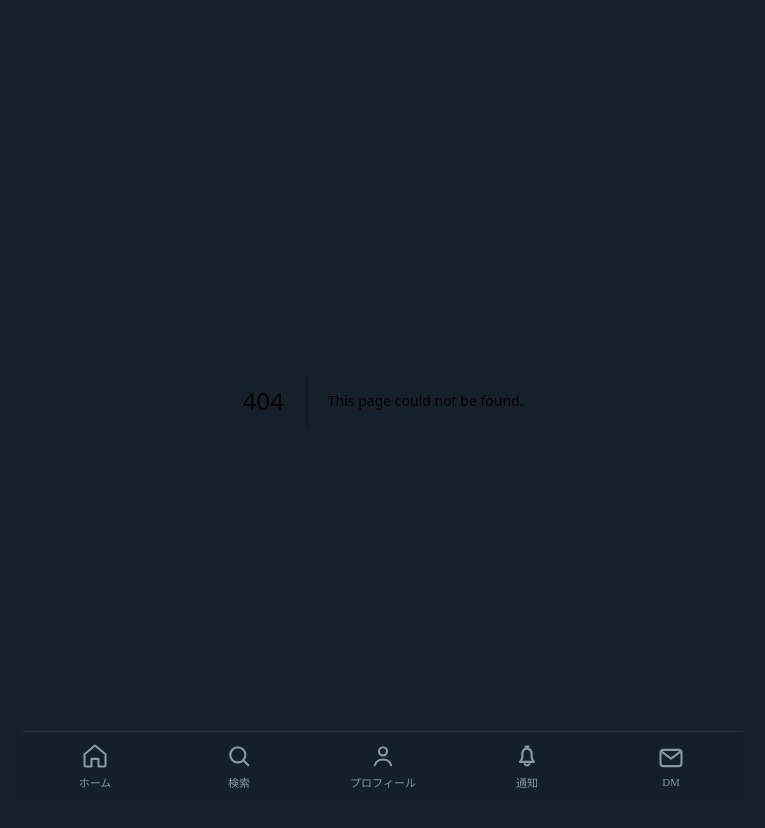
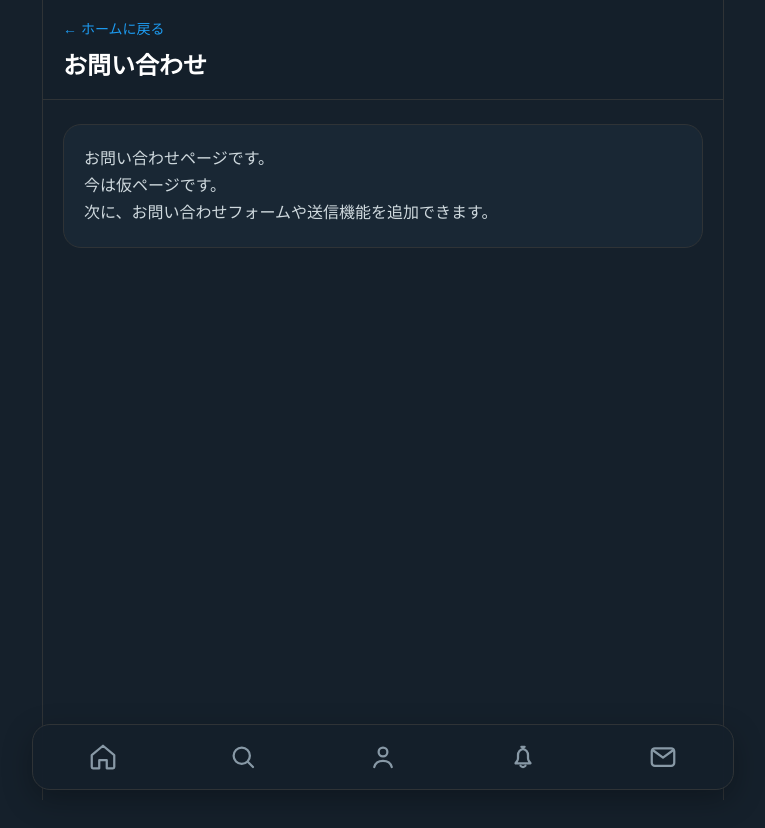
Before and after one commit to kazu4240/my-sns, a Next.js app: page /contact in a window 1280 px wide. Before the commit this address had no page. Shown: the top 828 px of the page, without its empty margins (257-1022 px from the left). Built offline with nearby package versions, Linux system fonts and the light colour scheme.

Commit message:
add settings menu and simplify bottom nav

```diff
--- /dev/null
+++ b/app/contact/page.tsx
@@ -0,0 +1,83 @@
+"use client";
+
+import Link from "next/link";
+
+export default function ContactPage() {
+  return (
+    <main
+      style={{
+        minHeight: "100vh",
+        background: "#15202b",
+        color: "#ffffff",
+        fontFamily: "sans-serif",
+      }}
+    >
+      <div
+        style={{
+          maxWidth: "680px",
+          margin: "0 auto",
+          borderLeft: "1px solid #2f3336",
+          borderRight: "1px solid #2f3336",
+          minHeight: "100vh",
+          background: "#15202b",
+        }}
+      >
+        <header
+          style={{
+            position: "sticky",
+            top: 0,
+            background: "rgba(21, 32, 43, 0.96)",
+            backdropFilter: "blur(8px)",
+            borderBottom: "1px solid #2f3336",
+            padding: "18px 20px",
+            zIndex: 10,
+          }}
+        >
+          <Link
+            href="/"
+            style={{
+              color: "#1d9bf0",
+              textDecoration: "none",
+              fontSize: "14px",
+              display: "inline-block",
+              marginBottom: "8px",
+            }}
+          >
+            ← ホームに戻る
+          </Link>
+
+          <h1
+            style={{
+              margin: 0,
+              fontSize: "24px",
+              fontWeight: "bold",
+            }}
+          >
+            お問い合わせ
+          </h1>
+        </header>
+
+        <section
+          style={{
+            padding: "24px 20px",
+          }}
+        >
+          <div
+            style={{
+              border: "1px solid #2f3336",
+              borderRadius: "18px",
+              padding: "20px",
+              background: "#192734",
+              color: "#cfd9de",
+              lineHeight: 1.7,
+            }}
+          >
+            お問い合わせページです。<br />
+            今は仮ページです。<br />
+            次に、お問い合わせフォームや送信機能を追加できます。
+          </div>
+        </section>
+      </div>
+    </main>
+  );
+}
--- a/app/layout.tsx
+++ b/app/layout.tsx
@@ -19,7 +19,7 @@ export default function RootLayout({
           background: "#15202b",
         }}
       >
-        <div style={{ paddingBottom: "78px" }}>{children}</div>
+        <div style={{ paddingBottom: "94px" }}>{children}</div>
         <BottomNav />
       </body>
     </html>
--- a/components/BottomNav.tsx
+++ b/components/BottomNav.tsx
@@ -5,7 +5,7 @@ import { usePathname } from "next/navigation";
 
 function HomeIcon({ active }: { active: boolean }) {
   return (
-    <svg width="28" height="28" viewBox="0 0 24 24" fill={active ? "currentColor" : "none"}>
+    <svg width="30" height="30" viewBox="0 0 24 24" fill={active ? "currentColor" : "none"}>
       <path
         d="M3 10.5L12 3L21 10.5V20C21 20.5523 20.5523 21 20 21H15V14.5H9V21H4C3.44772 21 3 20.5523 3 20V10.5Z"
         stroke="currentColor"
@@ -16,9 +16,9 @@ function HomeIcon({ active }: { active: boolean }) {
   );
 }
 
-function SearchIcon({ active }: { active: boolean }) {
+function SearchIcon() {
   return (
-    <svg width="28" height="28" viewBox="0 0 24 24" fill="none">
+    <svg width="30" height="30" viewBox="0 0 24 24" fill="none">
       <circle cx="11" cy="11" r="6.5" stroke="currentColor" strokeWidth="1.8" />
       <path d="M16 16L20 20" stroke="currentColor" strokeWidth="1.8" strokeLinecap="round" />
     </svg>
@@ -27,7 +27,7 @@ function SearchIcon({ active }: { active: boolean }) {
 
 function ProfileIcon({ active }: { active: boolean }) {
   return (
-    <svg width="28" height="28" viewBox="0 0 24 24" fill={active ? "currentColor" : "none"}>
+    <svg width="30" height="30" viewBox="0 0 24 24" fill={active ? "currentColor" : "none"}>
       <circle cx="12" cy="8" r="3.5" stroke="currentColor" strokeWidth="1.8" />
       <path
         d="M5 20C5.8 16.9 8.47 15 12 15C15.53 15 18.2 16.9 19 20"
@@ -39,9 +39,9 @@ function ProfileIcon({ active }: { active: boolean }) {
   );
 }
 
-function BellIcon({ active }: { active: boolean }) {
+function BellIcon() {
   return (
-    <svg width="28" height="28" viewBox="0 0 24 24" fill="none">
+    <svg width="30" height="30" viewBox="0 0 24 24" fill="none">
       <path
         d="M6 17H18L16.8 15.4C16.3 14.73 16 13.92 16 13.08V10.5C16 8.01 14.21 5.92 11.85 5.46V5C11.85 4.36 11.34 3.85 10.7 3.85H13.3C12.66 3.85 12.15 4.36 12.15 5V5.46C9.79 5.92 8 8.01 8 10.5V13.08C8 13.92 7.7 14.73 7.2 15.4L6 17Z"
         stroke="currentColor"
@@ -58,9 +58,9 @@ function BellIcon({ active }: { active: boolean }) {
   );
 }
 
-function MessageIcon({ active }: { active: boolean }) {
+function MessageIcon() {
   return (
-    <svg width="28" height="28" viewBox="0 0 24 24" fill="none">
+    <svg width="30" height="30" viewBox="0 0 24 24" fill="none">
       <rect x="3" y="5" width="18" height="14" rx="2.5" stroke="currentColor" strokeWidth="1.8" />
       <path
         d="M4.5 7L12 12.5L19.5 7"
@@ -77,11 +77,11 @@ export default function BottomNav() {
   const pathname = usePathname();
 
   const items = [
-    { href: "/", label: "ホーム", icon: HomeIcon },
-    { href: "/search", label: "検索", icon: SearchIcon },
-    { href: "/profile", label: "プロフィール", icon: ProfileIcon },
-    { href: "/notifications", label: "通知", icon: BellIcon },
-    { href: "/messages", label: "DM", icon: MessageIcon },
+    { href: "/", icon: HomeIcon },
+    { href: "/search", icon: SearchIcon },
+    { href: "/profile", icon: ProfileIcon },
+    { href: "/notifications", icon: BellIcon },
+    { href: "/messages", icon: MessageIcon },
   ];
 
   return (
@@ -89,14 +89,16 @@ export default function BottomNav() {
       style={{
         position: "fixed",
         left: "50%",
-        bottom: 0,
+        bottom: "10px",
         transform: "translateX(-50%)",
-        width: "100%",
-        maxWidth: "720px",
+        width: "calc(100% - 18px)",
+        maxWidth: "700px",
         background: "rgba(21, 32, 43, 0.96)",
         backdropFilter: "blur(14px)",
-        borderTop: "1px solid #2f3336",
+        border: "1px solid #2f3336",
+        borderRadius: "18px",
         zIndex: 999,
+        boxShadow: "0 10px 30px rgba(0,0,0,0.28)",
       }}
     >
       <div
@@ -104,7 +106,7 @@ export default function BottomNav() {
           display: "grid",
           gridTemplateColumns: "repeat(5, 1fr)",
           alignItems: "center",
-          minHeight: "68px",
+          minHeight: "64px",
         }}
       >
         {items.map((item) => {
@@ -121,19 +123,14 @@ export default function BottomNav() {
               href={item.href}
               style={{
                 display: "flex",
-                flexDirection: "column",
                 alignItems: "center",
                 justifyContent: "center",
-                gap: "4px",
-                minHeight: "68px",
+                minHeight: "64px",
                 textDecoration: "none",
                 color: active ? "#ffffff" : "#8899a6",
-                fontSize: "11px",
-                fontWeight: active ? "bold" : "normal",
               }}
             >
               <Icon active={active} />
-              <span>{item.label}</span>
             </Link>
           );
         })}
```
Also changed, not shown: app/page.tsx (+112 -58 lines).
